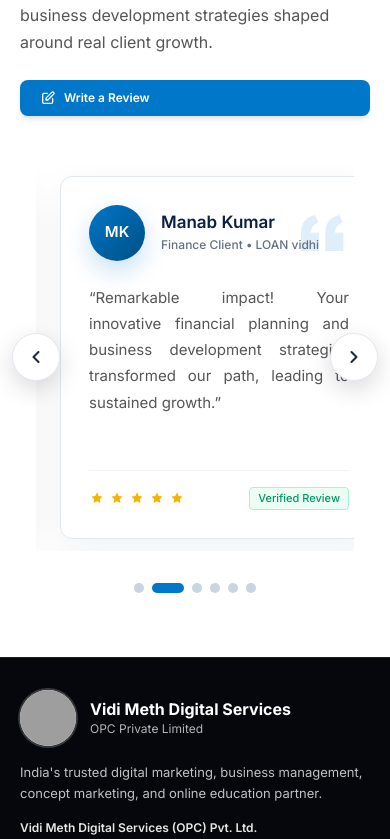
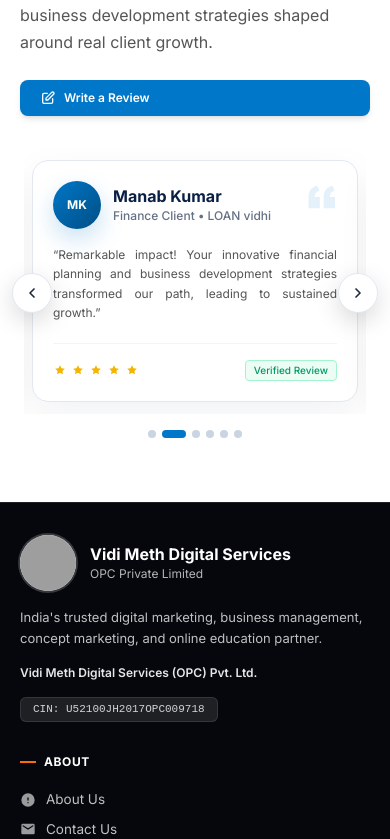
Before and after one commit to vinitk09/Vidimeth-o, a Next.js app: page / in a window 390 px wide. Shown: the part 11161-12000 px from the top of the page. Built offline with nearby package versions, Linux system fonts and the light colour scheme; grey boxes are pictures that could not be loaded.

Commit message:
Added new changes

```diff
--- a/src/app/about/page.js
+++ b/src/app/about/page.js
@@ -1,7 +1,6 @@
 import Image from "next/image";
 import Footer from "../components/Footer";
 import Header from "../components/Header";
-import StatsCounterSection from "../components/StatsCounterSection";
 
 export const metadata = {
   title: "About Vidi Meth Digital Services",
@@ -272,9 +271,6 @@ export default function AboutPage() {
         </div>
       </section>
 
-      {/* Stats Counter */}
-      <StatsCounterSection />
-
       <Footer />
     </main>
   );
--- a/src/app/components/ClientTestimonialsSection.js
+++ b/src/app/components/ClientTestimonialsSection.js
@@ -181,7 +181,7 @@ export default function ClientTestimonialsSection() {
 
         {/* Testimonials Slider Container with Outward Controls */}
         <div
-          className="relative mt-12 group/slider px-4 sm:px-8 lg:px-10"
+          className="relative mt-8 sm:mt-12 group/slider px-1 sm:px-8 lg:px-10"
           onMouseEnter={() => setIsPaused(true)}
           onMouseLeave={() => setIsPaused(false)}
           data-aos="fade-up"
@@ -190,10 +190,10 @@ export default function ClientTestimonialsSection() {
           <button
             type="button"
             onClick={handlePrev}
-            className="absolute -left-2 sm:-left-6 lg:-left-7 top-1/2 -translate-y-1/2 z-30 flex h-12 w-12 items-center justify-center rounded-full border border-slate-200 bg-white text-slate-800 shadow-[0_8px_25px_rgba(0,0,0,0.15)] transition-all hover:bg-[#0077c8] hover:text-white hover:border-[#0077c8] hover:scale-110 focus:outline-none"
+            className="absolute -left-2 sm:-left-6 lg:-left-7 top-1/2 -translate-y-1/2 z-30 flex h-10 w-10 sm:h-12 sm:w-12 items-center justify-center rounded-full border border-slate-200 bg-white text-slate-800 shadow-[0_8px_25px_rgba(0,0,0,0.15)] transition-all hover:bg-[#0077c8] hover:text-white hover:border-[#0077c8] hover:scale-110 focus:outline-none"
             aria-label="Previous Testimonial"
           >
-            <svg className="h-5 w-5" viewBox="0 0 24 24" fill="none" stroke="currentColor" strokeWidth="2.5" strokeLinecap="round" strokeLinejoin="round">
+            <svg className="h-4 w-4 sm:h-5 sm:w-5" viewBox="0 0 24 24" fill="none" stroke="currentColor" strokeWidth="2.5" strokeLinecap="round" strokeLinejoin="round">
               <polyline points="15 18 9 12 15 6" />
             </svg>
           </button>
@@ -202,10 +202,10 @@ export default function ClientTestimonialsSection() {
           <button
             type="button"
             onClick={handleNext}
-            className="absolute -right-2 sm:-right-6 lg:-right-7 top-1/2 -translate-y-1/2 z-30 flex h-12 w-12 items-center justify-center rounded-full border border-slate-200 bg-white text-slate-800 shadow-[0_8px_25px_rgba(0,0,0,0.15)] transition-all hover:bg-[#0077c8] hover:text-white hover:border-[#0077c8] hover:scale-110 focus:outline-none"
+            className="absolute -right-2 sm:-right-6 lg:-right-7 top-1/2 -translate-y-1/2 z-30 flex h-10 w-10 sm:h-12 sm:w-12 items-center justify-center rounded-full border border-slate-200 bg-white text-slate-800 shadow-[0_8px_25px_rgba(0,0,0,0.15)] transition-all hover:bg-[#0077c8] hover:text-white hover:border-[#0077c8] hover:scale-110 focus:outline-none"
             aria-label="Next Testimonial"
           >
-            <svg className="h-5 w-5" viewBox="0 0 24 24" fill="none" stroke="currentColor" strokeWidth="2.5" strokeLinecap="round" strokeLinejoin="round">
+            <svg className="h-4 w-4 sm:h-5 sm:w-5" viewBox="0 0 24 24" fill="none" stroke="currentColor" strokeWidth="2.5" strokeLinecap="round" strokeLinejoin="round">
               <polyline points="9 18 15 12 9 6" />
             </svg>
           </button>
@@ -213,7 +213,7 @@ export default function ClientTestimonialsSection() {
           {/* Slider Track */}
           <div className="overflow-hidden py-3">
             <div
-              className="flex transition-transform duration-500 ease-in-out gap-6"
+              className="flex transition-transform duration-500 ease-in-out"
               style={{
                 transform: `translateX(-${activeIndex * (100 / visibleCards)}%)`,
               }}
@@ -233,39 +233,36 @@ export default function ClientTestimonialsSection() {
                 return (
                   <div
                     key={testimonial.id || index}
-                  style={{
-                    flex: `0 0 calc(${100 / visibleCards}% - ${(24 * (visibleCards - 1)) / visibleCards}px)`,
-                  }}
-                  className="min-w-0"
+                    className="w-full shrink-0 px-2 sm:px-3 sm:w-1/2 lg:w-1/3"
                   >
-                  <article className="relative flex h-full flex-col justify-between overflow-hidden rounded-xl border border-slate-200 bg-white p-7 shadow-[0_14px_40px_rgba(10,31,68,0.06)] transition-all duration-300 hover:-translate-y-1 hover:border-[#0077c8]/40 hover:shadow-lg">
-                    <div className="absolute right-6 top-6 text-[#0077c8]/12 [&_svg]:h-16 [&_svg]:w-16 [&_svg]:fill-current">
+                    <article className="relative flex h-full flex-col justify-between overflow-hidden rounded-2xl border border-slate-200 bg-white p-5 sm:p-7 shadow-[0_14px_40px_rgba(10,31,68,0.06)] transition-all duration-300 hover:-translate-y-1 hover:border-[#0077c8]/40 hover:shadow-lg">
+                      <div className="absolute right-4 top-4 sm:right-6 sm:top-6 text-[#0077c8]/10 [&_svg]:h-10 [&_svg]:w-10 sm:[&_svg]:h-16 sm:[&_svg]:w-16 [&_svg]:fill-current">
                         <QuoteIcon />
                       </div>
 
                       <div>
-                      <div className="relative z-10 flex items-center gap-4">
-                        <span className="flex h-14 w-14 shrink-0 items-center justify-center rounded-full bg-gradient-to-br from-[#0077c8] to-[#004f85] text-[15px] font-semibold text-white shadow-[0_10px_24px_rgba(0,119,200,0.22)]">
+                        <div className="relative z-10 flex items-center gap-3 sm:gap-4">
+                          <span className="flex h-12 w-12 sm:h-14 sm:w-14 shrink-0 items-center justify-center rounded-full bg-gradient-to-br from-[#0077c8] to-[#004f85] text-xs sm:text-[15px] font-bold text-white shadow-[0_10px_24px_rgba(0,119,200,0.22)]">
                             {initials}
                           </span>
                           <div>
-                          <h3 className="text-[17px] font-semibold leading-tight text-[#0a1f44]">
+                            <h3 className="text-base sm:text-[17px] font-bold leading-tight text-[#0a1f44]">
                               {testimonial.name}
                             </h3>
-                          <p className="mt-1 text-xs font-medium text-[#647084]">
+                            <p className="mt-0.5 text-xs font-medium text-[#647084]">
                               {testimonial.role || "Client"}{" "}
                               {testimonial.division ? `• ${testimonial.division}` : ""}
                             </p>
                           </div>
                         </div>
 
-                      <p className="relative z-10 mt-6 text-[15px] font-normal leading-[1.75] text-[#555555] text-justify">
+                        <p className="relative z-10 mt-4 sm:mt-6 text-xs sm:text-[15px] font-normal leading-relaxed text-[#555555] text-justify">
                           &ldquo;{testimonial.quote}&rdquo;
                         </p>
                       </div>
 
-                    <div className="relative z-10 mt-7 pt-4 border-t border-slate-100 flex items-center justify-between">
-                      <div className="flex gap-1 [&_svg]:h-4 [&_svg]:w-4">
+                      <div className="relative z-10 mt-5 sm:mt-7 pt-4 border-t border-slate-100 flex items-center justify-between">
+                        <div className="flex gap-1 [&_svg]:h-3.5 [&_svg]:w-3.5 sm:[&_svg]:h-4 sm:[&_svg]:w-4">
                           {Array.from({ length: 5 }).map((_, starIndex) => (
                             <StarIcon
                               key={starIndex}
@@ -273,7 +270,7 @@ export default function ClientTestimonialsSection() {
                             />
                           ))}
                         </div>
-                      <span className="text-[11px] font-medium text-emerald-600 bg-emerald-50 px-2 py-0.5 rounded border border-emerald-200">
+                        <span className="text-[10px] sm:text-[11px] font-medium text-emerald-600 bg-emerald-50 px-2 py-0.5 rounded border border-emerald-200">
                           Verified Review
                         </span>
                       </div>
@@ -283,10 +280,23 @@ export default function ClientTestimonialsSection() {
               })}
             </div>
           </div>
+
+          {/* Mobile Dot Indicators */}
+          <div className="mt-4 flex items-center justify-center gap-1.5 sm:hidden">
+            {testimonials.map((_, dotIdx) => (
+              <button
+                key={dotIdx}
+                type="button"
+                onClick={() => setActiveIndex(dotIdx)}
+                className={`h-2 rounded-full transition-all duration-300 ${
+                  activeIndex === dotIdx ? "w-6 bg-[#0077c8]" : "w-2 bg-slate-300"
+                }`}
+                aria-label={`Go to slide ${dotIdx + 1}`}
+              />
+            ))}
           </div>
-
-        {/* Pagination Dots */}
-        <div className="mt-8 flex justify-center items-center gap-2">
+          {/* Desktop Pagination Dots */}
+          <div className="mt-8 hidden sm:flex justify-center items-center gap-2">
             {Array.from({ length: maxIndex + 1 }).map((_, idx) => (
               <button
                 key={idx}
@@ -301,7 +311,7 @@ export default function ClientTestimonialsSection() {
               />
             ))}
           </div>
-
+        </div>
       </div>
     </section>
   );
```
Lines whose indentation alone changed are shown as unchanged.
